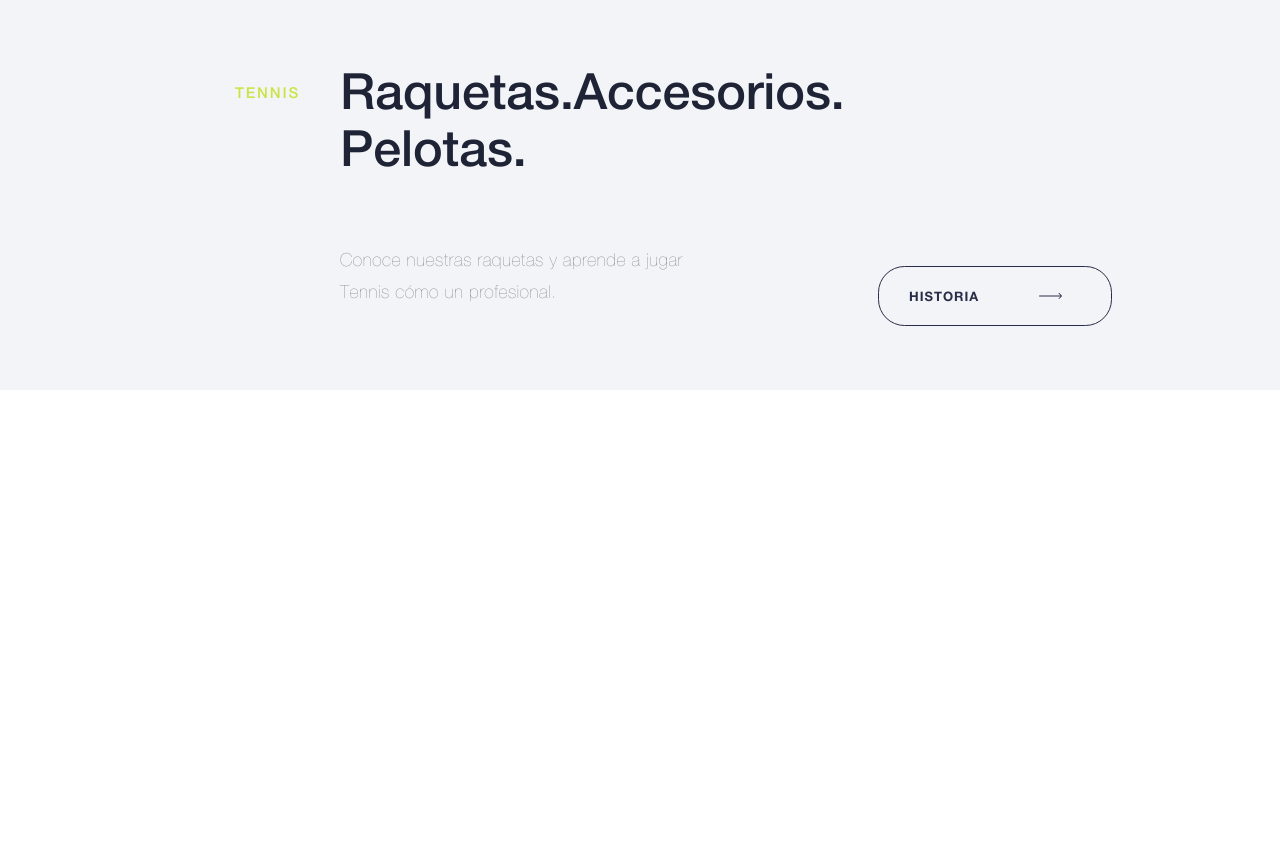
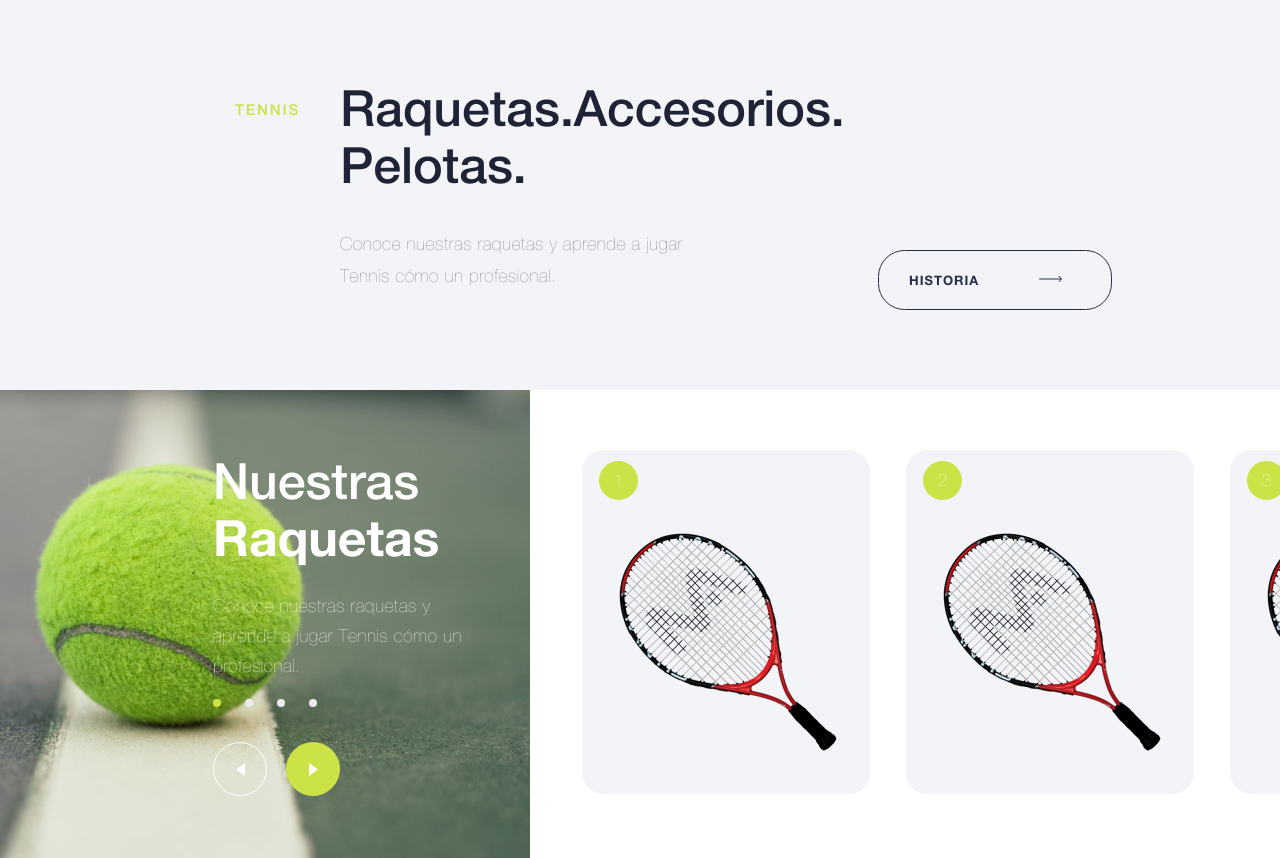
Before and after one commit to davidmhdez/tennis, a Gatsby site: page / in a window 1280 px wide. Shown: the part 793-1651 px from the top of the page. Before the commit the page ends 1183 px from the top, so only its background shows below. Built offline with nearby package versions, Linux system fonts and the light colour scheme; Gatsby itself is replaced by a stand-in of ours.

Commit message:
Add products section

```diff
--- a/src/views/Homepage/components/AccesoriesSection/accesoriestyles.scss
+++ b/src/views/Homepage/components/AccesoriesSection/accesoriestyles.scss
@@ -20,6 +20,7 @@
             @include text-style(4);
             color: #1e2335;
             margin-top: 0;
+            margin-bottom: 35px;
             position: relative;
             font-weight: 500;
             max-width: 500px;
@@ -43,6 +44,7 @@
             align-items: flex-end;
 
             p{
+                margin-top: 0;
                 color: #787878;
                 font-size: 18px;
                 line-height: 32px;
--- /dev/null
+++ b/src/views/Homepage/components/ProductSection/components/ProductCard/index.js
@@ -0,0 +1,32 @@
+import React from 'react';
+import { useStaticQuery, graphql } from 'gatsby'
+import Img from 'gatsby-image';
+import './productcard.scss';
+
+function ProductCard({ind}) {
+
+    const { file } = useStaticQuery(graphql`
+        query{
+            file(relativePath: {eq: "racket.png"}){
+                childImageSharp{
+                    fixed(width: 288){
+                        ...GatsbyImageSharpFixed
+                    }
+                }
+            }
+        }
+    `);
+
+    return (
+        <div className="product-card">
+            <Img fixed={file.childImageSharp.fixed}/>
+            <span>{ind}</span>
+        </div>
+    );
+}
+
+ProductCard.defaultProps = {
+    ind: 0
+}
+
+export default ProductCard;
--- /dev/null
+++ b/src/views/Homepage/components/ProductSection/components/ProductCard/productcard.scss
@@ -0,0 +1,25 @@
+@import '../../../../../../utils/sass/colors';
+
+.product-card{
+    position: relative;
+
+    img{
+        width: 288px;
+        height: 344px;
+    }
+
+    span{
+        position: absolute;
+        top: 11px;
+        left: 17px;
+        background-color: $green;
+        color: $white;
+        width: 39px;
+        height: 39px;
+        border-radius: 50%;
+        font-size: 17px;
+        display: flex;
+        justify-content: center;
+        align-items: center;
+    }
+}
--- /dev/null
+++ b/src/views/Homepage/components/ProductSection/components/ProductTop/index.js
@@ -0,0 +1,15 @@
+import React from 'react';
+import ProductCard from '../ProductCard';
+import './produtop.scss';
+
+function ProductTop() {
+    return (
+        <div className="product-wrapper">
+            <ProductCard ind="1"/>
+            <ProductCard ind="2"/>
+            <ProductCard ind="3"/>
+        </div>
+    );
+}
+
+export default ProductTop;
--- /dev/null
+++ b/src/views/Homepage/components/ProductSection/components/ProductTop/produtop.scss
@@ -0,0 +1,8 @@
+.product-wrapper{
+    display: grid;
+    grid-gap: 36px;
+    grid-auto-flow: column;
+    align-items: center;
+    margin-left: 52px;
+    overflow-x: hidden;
+}
--- /dev/null
+++ b/src/views/Homepage/components/ProductSection/components/Slider/index.js
@@ -0,0 +1,63 @@
+import React, { useState } from 'react';
+import { useStaticQuery, graphql } from 'gatsby';
+import BackgroundImage from 'gatsby-background-image';
+import nextbutton from '../../../../../../images/next-icon.svg';
+import './sliderstyles.scss';
+
+function Slider() {
+
+    const { file } = useStaticQuery(graphql`
+        query{
+            file(relativePath: {eq: "sliderbg.png"}){
+                childImageSharp{
+                    fixed(width: 530){
+                        ...GatsbyImageSharpFixed
+                    }
+                }
+            }
+        }
+    `);
+
+    const [ position, setPosition ] = useState(1);
+
+    return (
+        <div className="slider">
+            <BackgroundImage className="slider-bg" fixed={file.childImageSharp.fixed}>
+                <div className="container">
+                    <h5>Nuestras <span>Raquetas</span></h5>
+                    <p>Conoce nuestras raquetas y aprende a jugar Tennis cómo un profesional.</p>
+                    <div className="steps">
+                        <div className={position === 1 && 'active'}></div>
+                        <div className={position === 2 && 'active'}></div>
+                        <div className={position === 3 && 'active'}></div>
+                        <div className={position === 4 && 'active'}></div>
+                    </div>
+                    <div className="slider-controls">
+                        <button id="prev" onClick={()=>{
+                            const p = position-1;
+                            if(p === 0 ){
+                                setPosition(4);
+                            }else{
+                                setPosition(p);
+                            }
+                        }}>
+                            <img src={nextbutton} alt="next-icon"/>
+                        </button>
+                        <button id="next" onClick={()=>{
+                            const p = position+1;
+                            if(p === 5 ){
+                                setPosition(1);
+                            }else{
+                                setPosition(p);
+                            }
+                        }}>
+                            <img src={nextbutton} alt="next-icon"/>
+                        </button>
+                    </div>
+                </div>
+            </BackgroundImage>
+        </div>
+    );
+}
+
+export default Slider;
--- /dev/null
+++ b/src/views/Homepage/components/ProductSection/components/Slider/sliderstyles.scss
@@ -0,0 +1,88 @@
+@import '../../../../../../utils/sass/typography';
+@import '../../../../../../utils/sass/colors';
+
+.slider-bg{
+    width: 530px;
+    height: 468px;
+    display: flex!important;
+    justify-content: flex-end;
+    align-items: center;
+
+    .container{
+        width: 250px;
+        margin-right: 67px;
+
+        h5{
+            @include text-style(4);
+            font-weight: 500;
+            margin-top: 0;
+            margin-bottom: 25px;
+
+            span{
+                font-weight: bold;
+            }
+        }
+
+        p{
+            font-size: 18px;
+            line-height: 30px;
+            letter-spacing: 0.51px;
+            color: $white
+        }
+
+        .steps{
+            display: grid;
+            grid-auto-flow: column;
+            grid-gap: 24px;
+            width: fit-content;
+            margin-bottom: 35.2px;
+
+            div{
+                width: 8px;
+                height: 8px;
+                background-color: #ebebeb;
+                border-radius: 50%;
+            }
+
+            .active{
+                background-color: $green;
+            }
+        }
+
+        .slider-controls{
+            display: flex;
+
+            button{
+                border-radius: 50%;
+                width: 54px;
+                height: 54px;
+                font-size: 13px;
+                background-color: transparent;
+                border: 1px solid $white;
+                display: flex;
+                justify-content: center;
+                align-items: center;
+                cursor: pointer;
+
+                &:focus{
+                    outline: none;
+                }
+            }
+
+            #prev{
+                margin-right: 19px;
+
+                img{
+                    transform: rotate(-180deg);
+                }
+            }
+
+            #next{
+                background-color: $green;
+                border-color: $green;
+            }
+
+
+        }
+    }
+}
--- /dev/null
+++ b/src/views/Homepage/components/ProductSection/index.js
@@ -0,0 +1,15 @@
+import React from 'react';
+import ProductTop from './components/ProductTop';
+import Slider from './components/Slider';
+import './productsectionstyles.scss';
+
+function ProductSection() {
+    return (
+        <section className="product-section">
+            <Slider/>
+            <ProductTop/>
+        </section>
+    );
+}
+
+export default ProductSection;
--- /dev/null
+++ b/src/views/Homepage/components/ProductSection/productsectionstyles.scss
@@ -0,0 +1,3 @@
+.product-section{
+    display: flex;
+}
--- a/src/views/Homepage/index.js
+++ b/src/views/Homepage/index.js
@@ -1,12 +1,14 @@
 import React from 'react';
 import AccesoriesSection from './components/AccesoriesSection';
 import MainHero from './components/MainHero';
+import ProductSection from './components/ProductSection';
 
 function Homepage() {
     return (
         <>
             <MainHero/>
             <AccesoriesSection/>
+            <ProductSection/>
         </>
     );
 }
```
Also changed, not shown: src/images/next-icon.svg (added), src/images/racket.png (added), src/images/sliderbg.png (added).
